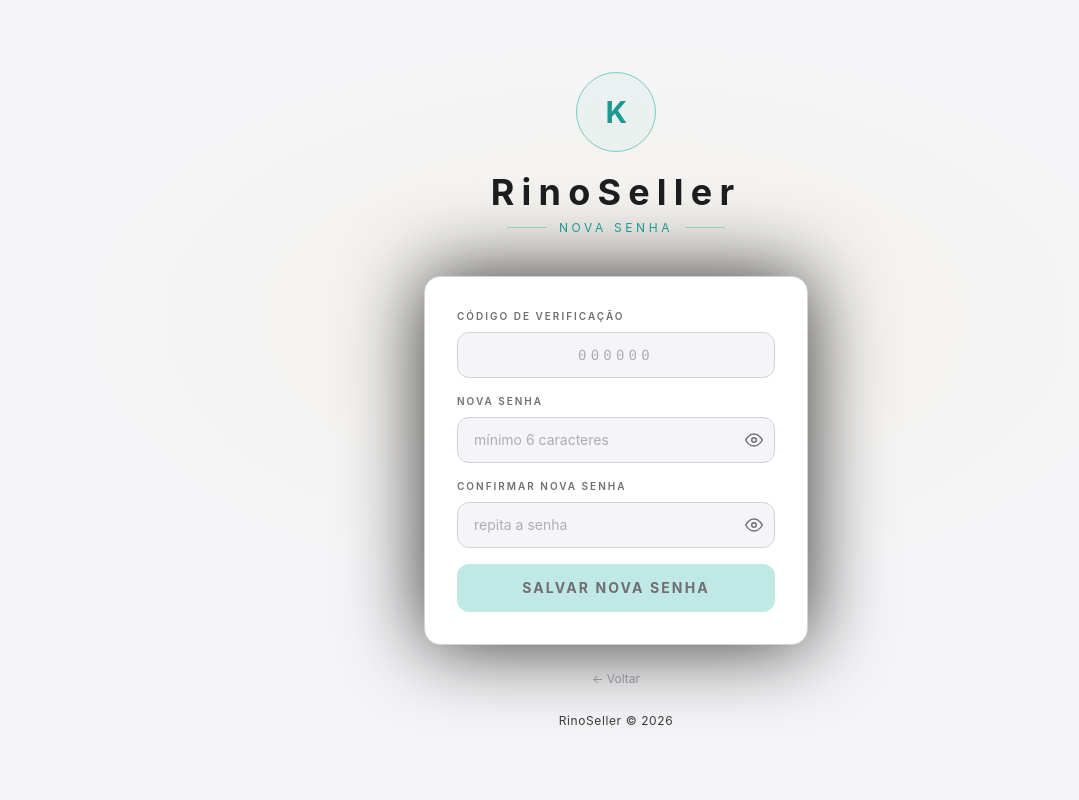
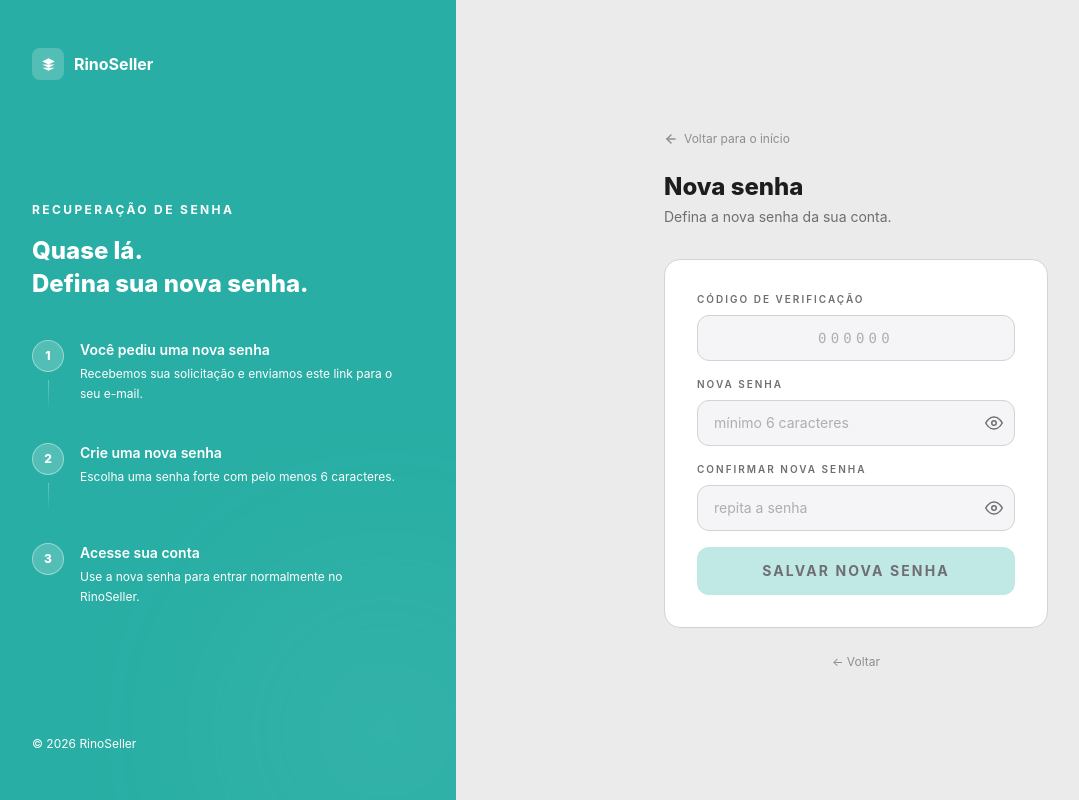
Before and after one commit to henriquesevero/rinoseller-frontend, a React (Vite) app: page /redefinir-senha in a window 1280 px wide. Shown: the whole page, without its empty margins (24-1103 px from the left). Built offline with nearby package versions, Linux system fonts and the light colour scheme.

Commit message:
feat: implement AuthLayout component and refactor ForgotPasswordPage, ResetPasswordPage, and VerifyEmailPage to use it for consistent layout

```diff
--- /dev/null
+++ b/src/components/AuthLayout.tsx
@@ -0,0 +1,61 @@
+import type { ReactNode } from 'react'
+import { Link } from 'react-router-dom'
+
+interface AuthLayoutProps {
+  leftContent: ReactNode
+  title: string
+  subtitle: string
+  children: ReactNode
+  footer?: ReactNode
+}
+
+export function AuthLayout({ leftContent, title, subtitle, children, footer }: AuthLayoutProps) {
+  return (
+    <div className="min-h-screen flex">
+
+      {/* ── Lado esquerdo ── */}
+      <div className="hidden lg:flex flex-col justify-between w-[480px] flex-shrink-0 bg-[#28AEA4] px-14 py-12 relative overflow-hidden">
+        <div className="absolute bottom-[-80px] right-[-80px] w-[300px] h-[300px] bg-white rounded-full blur-[120px] opacity-[0.08] pointer-events-none" />
+
+        <Link to="/" className="flex items-center gap-2.5 relative z-10">
+          <div className="w-8 h-8 rounded-lg bg-white/20 flex items-center justify-center">
+            <svg width="15" height="15" viewBox="0 0 24 24" fill="white">
+              <path d="M12 2L2 7l10 5 10-5-10-5zM2 17l10 5 10-5M2 12l10 5 10-5" />
+            </svg>
+          </div>
+          <span className="font-bold text-white text-base">RinoSeller</span>
+        </Link>
+
+        <div className="relative z-10">{leftContent}</div>
+
+        <p className="text-xs text-white/40 relative z-10">
+          © {new Date().getFullYear()} RinoSeller
+        </p>
+      </div>
+
+      {/* ── Lado direito — formulário ── */}
+      <div className="flex-1 bg-[#0a0a0a] flex items-center justify-center p-6">
+        <div className="w-full max-w-sm">
+          <Link to="/" className="inline-flex items-center gap-1.5 text-xs text-gray-600 hover:text-gray-300 transition-colors mb-6">
+            <svg width="14" height="14" viewBox="0 0 24 24" fill="none" stroke="currentColor" strokeWidth="2.5" strokeLinecap="round" strokeLinejoin="round">
+              <line x1="19" y1="12" x2="5" y2="12" /><polyline points="12 19 5 12 12 5" />
+            </svg>
+            Voltar para o início
+          </Link>
+
+          <div className="mb-8">
+            <h1 className="text-2xl font-extrabold text-white mb-1">{title}</h1>
+            <p className="text-sm text-gray-500">{subtitle}</p>
+          </div>
+
+          <div className="bg-[#0f0f0f] border border-[#222222] rounded-2xl p-8">
+            {children}
+          </div>
+
+          {footer && <div className="mt-5 text-center">{footer}</div>}
+        </div>
+      </div>
+
+    </div>
+  )
+}
--- a/src/pages/ForgotPasswordPage.tsx
+++ b/src/pages/ForgotPasswordPage.tsx
@@ -1,8 +1,22 @@
 import { useState, type FormEvent } from 'react'
 import { Link, useNavigate } from 'react-router-dom'
 import { PasswordInput } from '../components/PasswordInput'
+import { AuthLayout } from '../components/AuthLayout'
 
 type Step = 'email' | 'code' | 'password' | 'done'
+
+const STEPS = [
+  { n: '1', title: 'Informe seu e-mail', desc: 'Vamos enviar um código de verificação para o e-mail cadastrado na sua conta.' },
+  { n: '2', title: 'Confirme o código', desc: 'Cole ou digite o código de 6 dígitos recebido no seu e-mail.' },
+  { n: '3', title: 'Crie uma nova senha', desc: 'Defina uma nova senha e volte a acessar sua conta normalmente.' },
+]
+
+const TITLES: Record<Step, { title: string; subtitle: string }> = {
+  email:    { title: 'Recuperar senha',     subtitle: 'Informe o e-mail cadastrado na sua conta.' },
+  code:     { title: 'Verifique seu e-mail', subtitle: 'Digite o código de 6 dígitos que enviamos.' },
+  password: { title: 'Nova senha',          subtitle: 'Escolha uma nova senha para sua conta.' },
+  done:     { title: 'Tudo certo!',         subtitle: 'Sua senha foi redefinida com sucesso.' },
+}
 
 export function ForgotPasswordPage() {
   const navigate = useNavigate()
@@ -63,38 +77,48 @@ export function ForgotPasswordPage() {
     }
   }
 
-  const stepLabel = {
-    email: 'Recuperar Senha',
-    code: 'Verifique seu E-mail',
-    password: 'Nova Senha',
-    done: 'Tudo certo!',
-  }[step]
+  const { title, subtitle } = TITLES[step]
 
   return (
-    <div className="min-h-screen bg-[#080808] flex items-center justify-center p-4 relative overflow-hidden">
-      <div className="absolute inset-0 bg-[radial-gradient(ellipse_60%_50%_at_50%_40%,_rgba(212,175,55,0.07)_0%,_transparent_70%)]" />
-
-      <div className="relative w-full max-w-sm">
-        <div className="text-center mb-10">
-          <div className="inline-flex items-center justify-center w-20 h-20 rounded-full border border-[#28AEA4]/60 mb-5 relative">
-            <div className="absolute inset-0 rounded-full bg-[#28AEA4]/5" />
-            <span className="text-[#28AEA4] text-3xl font-bold tracking-tight">K</span>
+    <AuthLayout
+      title={title}
+      subtitle={subtitle}
+      leftContent={
+        <>
+          <p className="text-xs font-bold text-white/60 uppercase tracking-[0.2em] mb-4">Recuperação de senha</p>
+          <h2 className="text-2xl font-extrabold text-white leading-snug mb-10">
+            Recupere o acesso<br />à sua conta em poucos passos.
+          </h2>
+          <div className="space-y-8">
+            {STEPS.map((s, i) => (
+              <div key={s.n} className="flex gap-4">
+                <div className="flex flex-col items-center">
+                  <div className="w-8 h-8 rounded-full bg-white/20 border border-white/40 flex items-center justify-center flex-shrink-0">
+                    <span className="text-xs font-extrabold text-white">{s.n}</span>
                   </div>
-          <h1 className="text-4xl font-bold text-white tracking-[0.2em]">RinoSeller</h1>
-          <div className="flex items-center gap-3 justify-center mt-2">
-            <div className="h-px w-10 bg-[#28AEA4]/40" />
-            <p className="text-[#28AEA4] text-xs tracking-[0.3em] uppercase">{stepLabel}</p>
-            <div className="h-px w-10 bg-[#28AEA4]/40" />
+                  {i < STEPS.length - 1 && (
+                    <div className="w-px flex-1 mt-2 bg-gradient-to-b from-white/30 to-transparent min-h-[28px]" />
+                  )}
+                </div>
+                <div className="pb-2">
+                  <p className="text-sm font-semibold text-white mb-1">{s.title}</p>
+                  <p className="text-xs text-white/60 leading-relaxed">{s.desc}</p>
                 </div>
               </div>
-
-        <div className="bg-[#0f0f0f] border border-[#222222] rounded-2xl p-8 shadow-[0_0_80px_rgba(0,0,0,0.8)]">
-
+            ))}
+          </div>
+        </>
+      }
+      footer={
+        step !== 'done' && (
+          <Link to="/login" className="text-gray-600 hover:text-gray-400 text-xs transition-colors">
+            ← Voltar para o login
+          </Link>
+        )
+      }
+    >
       {step === 'email' && (
-            <form onSubmit={handleSendCode} className="space-y-5">
-              <p className="text-gray-500 text-sm text-center leading-relaxed">
-                Informe seu e-mail e vamos enviar um código para você redefinir sua senha.
-              </p>
+        <form onSubmit={handleSendCode} className="space-y-4">
           <div>
             <label className="block text-[10px] font-semibold text-gray-500 uppercase tracking-[0.2em] mb-2">
               E-mail cadastrado
@@ -118,25 +142,18 @@ export function ForgotPasswordPage() {
           <button
             type="submit"
             disabled={loading || !email}
-                className="w-full bg-[#28AEA4] hover:bg-[#3cbdb6] disabled:bg-[#0c5a55] disabled:text-[#6edbd5] text-white font-bold py-3.5 rounded-xl transition-all text-sm tracking-[0.15em] uppercase"
+            className="w-full bg-[#28AEA4] hover:bg-[#3cbdb6] active:bg-[#1d9992] disabled:bg-[#0c5a55] disabled:text-[#6edbd5] text-white font-bold py-3.5 rounded-xl transition-all text-sm tracking-[0.15em] uppercase mt-2"
           >
-                {loading ? 'Enviando...' : 'Redefinir senha'}
+            {loading ? 'Enviando...' : 'Enviar código'}
           </button>
         </form>
       )}
 
       {step === 'code' && (
-            <div className="space-y-5">
-              <div className="text-center space-y-1">
-                <div className="w-14 h-14 rounded-full bg-[#28AEA4]/10 border border-[#28AEA4]/30 flex items-center justify-center mx-auto mb-3">
-                  <svg width="22" height="22" viewBox="0 0 24 24" fill="none" stroke="#28AEA4" strokeWidth="2" strokeLinecap="round" strokeLinejoin="round">
-                    <path d="M4 4h16c1.1 0 2 .9 2 2v12c0 1.1-.9 2-2 2H4c-1.1 0-2-.9-2-2V6c0-1.1.9-2 2-2z" />
-                    <polyline points="22,6 12,13 2,6" />
-                  </svg>
-                </div>
-                <p className="text-white font-semibold">Enviamos um código</p>
-                <p className="text-gray-500 text-sm">Cole ou digite abaixo o código de 6 dígitos enviado para {email}.</p>
-              </div>
+        <div className="space-y-4">
+          <p className="text-gray-500 text-sm text-center leading-relaxed">
+            Cole ou digite o código de 6 dígitos enviado para <span className="text-gray-300">{email}</span>.
+          </p>
 
           <input
             type="text"
@@ -158,7 +175,7 @@ export function ForgotPasswordPage() {
             type="button"
             onClick={() => setStep('password')}
             disabled={code.length !== 6}
-                className="w-full bg-[#28AEA4] hover:bg-[#3cbdb6] disabled:bg-[#0c5a55] disabled:text-[#6edbd5] text-white font-bold py-3.5 rounded-xl transition-all text-sm tracking-[0.15em] uppercase"
+            className="w-full bg-[#28AEA4] hover:bg-[#3cbdb6] active:bg-[#1d9992] disabled:bg-[#0c5a55] disabled:text-[#6edbd5] text-white font-bold py-3.5 rounded-xl transition-all text-sm tracking-[0.15em] uppercase mt-2"
           >
             Continuar
           </button>
@@ -207,7 +224,7 @@ export function ForgotPasswordPage() {
           <button
             type="submit"
             disabled={loading || !password || !confirm}
-                className="w-full bg-[#28AEA4] hover:bg-[#3cbdb6] disabled:bg-[#0c5a55] disabled:text-[#6edbd5] text-white font-bold py-3.5 rounded-xl transition-all text-sm tracking-[0.15em] uppercase"
+            className="w-full bg-[#28AEA4] hover:bg-[#3cbdb6] active:bg-[#1d9992] disabled:bg-[#0c5a55] disabled:text-[#6edbd5] text-white font-bold py-3.5 rounded-xl transition-all text-sm tracking-[0.15em] uppercase mt-2"
           >
             {loading ? 'Salvando...' : 'Salvar nova senha'}
           </button>
@@ -233,20 +250,6 @@ export function ForgotPasswordPage() {
           <p className="text-gray-500 text-sm">Redirecionando para o login...</p>
         </div>
       )}
-        </div>
-
-        {step !== 'done' && (
-          <div className="mt-5 text-center">
-            <Link to="/login" className="text-gray-600 hover:text-gray-400 text-xs transition-colors">
-              ← Voltar para o login
-            </Link>
-          </div>
-        )}
-
-        <p className="text-center text-gray-700 text-xs mt-6 tracking-wider">
-          RinoSeller © {new Date().getFullYear()}
-        </p>
-      </div>
-    </div>
+    </AuthLayout>
   )
 }
--- a/src/pages/ResetPasswordPage.tsx
+++ b/src/pages/ResetPasswordPage.tsx
@@ -1,6 +1,13 @@
 import { useState, type FormEvent } from 'react'
 import { Link, useNavigate, useSearchParams } from 'react-router-dom'
 import { PasswordInput } from '../components/PasswordInput'
+import { AuthLayout } from '../components/AuthLayout'
+
+const STEPS = [
+  { n: '1', title: 'Você pediu uma nova senha', desc: 'Recebemos sua solicitação e enviamos este link para o seu e-mail.' },
+  { n: '2', title: 'Crie uma nova senha', desc: 'Escolha uma senha forte com pelo menos 6 caracteres.' },
+  { n: '3', title: 'Acesse sua conta', desc: 'Use a nova senha para entrar normalmente no RinoSeller.' },
+]
 
 export function ResetPasswordPage() {
   const navigate = useNavigate()
@@ -37,29 +44,48 @@ export function ResetPasswordPage() {
   }
 
   return (
-    <div className="min-h-screen bg-[#080808] flex items-center justify-center p-4 relative overflow-hidden">
-      <div className="absolute inset-0 bg-[radial-gradient(ellipse_60%_50%_at_50%_40%,_rgba(212,175,55,0.07)_0%,_transparent_70%)]" />
-
-      <div className="relative w-full max-w-sm">
-        <div className="text-center mb-10">
-          <div className="inline-flex items-center justify-center w-20 h-20 rounded-full border border-[#28AEA4]/60 mb-5 relative">
-            <div className="absolute inset-0 rounded-full bg-[#28AEA4]/5" />
-            <span className="text-[#28AEA4] text-3xl font-bold tracking-tight">K</span>
+    <AuthLayout
+      title={done ? 'Tudo certo!' : 'Nova senha'}
+      subtitle={done ? 'Sua senha foi redefinida com sucesso.' : 'Defina a nova senha da sua conta.'}
+      leftContent={
+        <>
+          <p className="text-xs font-bold text-white/60 uppercase tracking-[0.2em] mb-4">Recuperação de senha</p>
+          <h2 className="text-2xl font-extrabold text-white leading-snug mb-10">
+            Quase lá.<br />Defina sua nova senha.
+          </h2>
+          <div className="space-y-8">
+            {STEPS.map((s, i) => (
+              <div key={s.n} className="flex gap-4">
+                <div className="flex flex-col items-center">
+                  <div className="w-8 h-8 rounded-full bg-white/20 border border-white/40 flex items-center justify-center flex-shrink-0">
+                    <span className="text-xs font-extrabold text-white">{s.n}</span>
                   </div>
-          <h1 className="text-4xl font-bold text-white tracking-[0.2em]">RinoSeller</h1>
-          <div className="flex items-center gap-3 justify-center mt-2">
-            <div className="h-px w-10 bg-[#28AEA4]/40" />
-            <p className="text-[#28AEA4] text-xs tracking-[0.3em] uppercase">Nova Senha</p>
-            <div className="h-px w-10 bg-[#28AEA4]/40" />
+                  {i < STEPS.length - 1 && (
+                    <div className="w-px flex-1 mt-2 bg-gradient-to-b from-white/30 to-transparent min-h-[28px]" />
+                  )}
+                </div>
+                <div className="pb-2">
+                  <p className="text-sm font-semibold text-white mb-1">{s.title}</p>
+                  <p className="text-xs text-white/60 leading-relaxed">{s.desc}</p>
                 </div>
               </div>
-
-        <div className="bg-[#0f0f0f] border border-[#222222] rounded-2xl p-8 shadow-[0_0_80px_rgba(0,0,0,0.8)]">
+            ))}
+          </div>
+        </>
+      }
+      footer={
+        !done && (
+          <Link to="/esqueci-senha" className="text-gray-600 hover:text-gray-400 text-xs transition-colors">
+            ← Voltar
+          </Link>
+        )
+      }
+    >
       {done ? (
         <div className="text-center space-y-4">
           <div className="w-14 h-14 rounded-full bg-green-500/10 border border-green-500/30 flex items-center justify-center mx-auto">
             <svg width="24" height="24" viewBox="0 0 24 24" fill="none" stroke="#6edbd5" strokeWidth="2.5" strokeLinecap="round" strokeLinejoin="round">
-                  <polyline points="20 6 9 17 4 12"/>
+              <polyline points="20 6 9 17 4 12" />
             </svg>
           </div>
           <p className="text-white font-semibold">Senha redefinida!</p>
@@ -112,26 +138,12 @@ export function ResetPasswordPage() {
           <button
             type="submit"
             disabled={loading || !code || !password || !confirm}
-                className="w-full bg-[#28AEA4] hover:bg-[#3cbdb6] disabled:bg-[#0c5a55] disabled:text-[#6edbd5] text-white font-bold py-3.5 rounded-xl transition-all text-sm tracking-[0.15em] uppercase"
+            className="w-full bg-[#28AEA4] hover:bg-[#3cbdb6] active:bg-[#1d9992] disabled:bg-[#0c5a55] disabled:text-[#6edbd5] text-white font-bold py-3.5 rounded-xl transition-all text-sm tracking-[0.15em] uppercase mt-2"
           >
             {loading ? 'Salvando...' : 'Salvar nova senha'}
           </button>
         </form>
       )}
-        </div>
-
-        {!done && (
-          <div className="mt-5 text-center">
-            <Link to="/esqueci-senha" className="text-gray-600 hover:text-gray-400 text-xs transition-colors">
-              ← Voltar
-            </Link>
-          </div>
-        )}
-
-        <p className="text-center text-gray-700 text-xs mt-6 tracking-wider">
-          RinoSeller © {new Date().getFullYear()}
-        </p>
-      </div>
-    </div>
+    </AuthLayout>
   )
 }
--- a/src/pages/VerifyEmailPage.tsx
+++ b/src/pages/VerifyEmailPage.tsx
@@ -1,7 +1,14 @@
 import { useEffect, useState } from 'react'
 import { Link, useSearchParams } from 'react-router-dom'
+import { AuthLayout } from '../components/AuthLayout'
 
 type Status = 'loading' | 'success' | 'error'
+
+const STEPS = [
+  { n: '1', title: 'Você criou sua conta', desc: 'Cadastro feito! Falta só confirmar o e-mail para liberar o acesso.' },
+  { n: '2', title: 'Confirmamos seu e-mail', desc: 'Estamos validando o link que você acabou de clicar.' },
+  { n: '3', title: 'Comece a vender', desc: 'Cadastre seus clientes e produtos e gerencie suas vendas.' },
+]
 
 export function VerifyEmailPage() {
   const [params] = useSearchParams()
@@ -25,34 +32,60 @@ export function VerifyEmailPage() {
       .catch(() => { setError('Sem conexão com o servidor.'); setStatus('error') })
   }, [params])
 
+  const titles: Record<Status, { title: string; subtitle: string }> = {
+    loading: { title: 'Confirmando e-mail', subtitle: 'Só um instante, estamos validando seu link.' },
+    success: { title: 'E-mail confirmado!', subtitle: 'Sua conta está ativa e pronta para uso.' },
+    error:   { title: 'Não foi possível confirmar', subtitle: 'Algo deu errado com esse link.' },
+  }
+  const { title, subtitle } = titles[status]
+
   return (
-    <div className="min-h-screen bg-[#080808] flex items-center justify-center p-4 relative overflow-hidden">
-      <div className="absolute inset-0 bg-[radial-gradient(ellipse_60%_50%_at_50%_40%,_rgba(212,175,55,0.07)_0%,_transparent_70%)]" />
-
-      <div className="relative w-full max-w-sm">
-        <div className="text-center mb-10">
-          <div className="inline-flex items-center justify-center w-20 h-20 rounded-full border border-[#28AEA4]/60 mb-5 relative">
-            <div className="absolute inset-0 rounded-full bg-[#28AEA4]/5" />
-            <span className="text-[#28AEA4] text-3xl font-bold tracking-tight">K</span>
+    <AuthLayout
+      title={title}
+      subtitle={subtitle}
+      leftContent={
+        <>
+          <p className="text-xs font-bold text-white/60 uppercase tracking-[0.2em] mb-4">Ative sua conta</p>
+          <h2 className="text-2xl font-extrabold text-white leading-snug mb-10">
+            Falta só um passo<br />para começar a vender.
+          </h2>
+          <div className="space-y-8">
+            {STEPS.map((s, i) => (
+              <div key={s.n} className="flex gap-4">
+                <div className="flex flex-col items-center">
+                  <div className="w-8 h-8 rounded-full bg-white/20 border border-white/40 flex items-center justify-center flex-shrink-0">
+                    <span className="text-xs font-extrabold text-white">{s.n}</span>
                   </div>
-          <h1 className="text-4xl font-bold text-white tracking-[0.2em]">RinoSeller</h1>
-          <div className="flex items-center gap-3 justify-center mt-2">
-            <div className="h-px w-10 bg-[#28AEA4]/40" />
-            <p className="text-[#28AEA4] text-xs tracking-[0.3em] uppercase">Confirmação de E-mail</p>
-            <div className="h-px w-10 bg-[#28AEA4]/40" />
+                  {i < STEPS.length - 1 && (
+                    <div className="w-px flex-1 mt-2 bg-gradient-to-b from-white/30 to-transparent min-h-[28px]" />
+                  )}
+                </div>
+                <div className="pb-2">
+                  <p className="text-sm font-semibold text-white mb-1">{s.title}</p>
+                  <p className="text-xs text-white/60 leading-relaxed">{s.desc}</p>
                 </div>
               </div>
-
-        <div className="bg-[#0f0f0f] border border-[#222222] rounded-2xl p-8 shadow-[0_0_80px_rgba(0,0,0,0.8)] text-center space-y-4">
+            ))}
+          </div>
+        </>
+      }
+      footer={
+        status !== 'loading' && (
+          <Link to="/login" className="text-gray-600 hover:text-gray-400 text-xs transition-colors">
+            ← Voltar para o login
+          </Link>
+        )
+      }
+    >
       {status === 'loading' && (
-            <>
+        <div className="text-center space-y-4">
           <div className="w-14 h-14 rounded-full border-2 border-[#28AEA4]/30 border-t-[#28AEA4] animate-spin mx-auto" />
-              <p className="text-gray-400 text-sm">Confirmando seu e-mail...</p>
-            </>
+          <p className="text-gray-500 text-sm">Confirmando seu e-mail...</p>
+        </div>
       )}
 
       {status === 'success' && (
-            <>
+        <div className="text-center space-y-4">
           <div className="w-14 h-14 rounded-full bg-green-500/10 border border-green-500/30 flex items-center justify-center mx-auto">
             <svg width="24" height="24" viewBox="0 0 24 24" fill="none" stroke="#6edbd5" strokeWidth="2.5" strokeLinecap="round" strokeLinejoin="round">
               <polyline points="20 6 9 17 4 12" />
@@ -62,15 +95,15 @@ export function VerifyEmailPage() {
           <p className="text-gray-500 text-sm">Sua conta está ativa. Já pode entrar normalmente.</p>
           <Link
             to="/login"
-                className="inline-block w-full bg-[#28AEA4] hover:bg-[#3cbdb6] text-white font-bold py-3.5 rounded-xl transition-all text-sm tracking-[0.15em] uppercase mt-2"
+            className="block w-full bg-[#28AEA4] hover:bg-[#3cbdb6] active:bg-[#1d9992] text-white font-bold py-3.5 rounded-xl transition-all text-sm tracking-[0.15em] uppercase mt-2"
           >
             Ir para o login
           </Link>
-            </>
+        </div>
       )}
 
       {status === 'error' && (
-            <>
+        <div className="text-center space-y-4">
           <div className="w-14 h-14 rounded-full bg-red-500/10 border border-red-500/30 flex items-center justify-center mx-auto">
             <svg width="24" height="24" viewBox="0 0 24 24" fill="none" stroke="#f87171" strokeWidth="2.5" strokeLinecap="round" strokeLinejoin="round">
               <line x1="18" y1="6" x2="6" y2="18" /><line x1="6" y1="6" x2="18" y2="18" />
@@ -78,17 +111,8 @@ export function VerifyEmailPage() {
           </div>
           <p className="text-white font-semibold">Não foi possível confirmar</p>
           <p className="text-gray-500 text-sm">{error}</p>
-              <Link to="/login" className="text-gray-600 hover:text-gray-400 text-xs transition-colors block mt-2">
-                ← Voltar para o login
-              </Link>
-            </>
+        </div>
       )}
-        </div>
-
-        <p className="text-center text-gray-700 text-xs mt-6 tracking-wider">
-          RinoSeller © {new Date().getFullYear()}
-        </p>
-      </div>
-    </div>
+    </AuthLayout>
   )
 }
```
Lines whose indentation alone changed are shown as unchanged.
